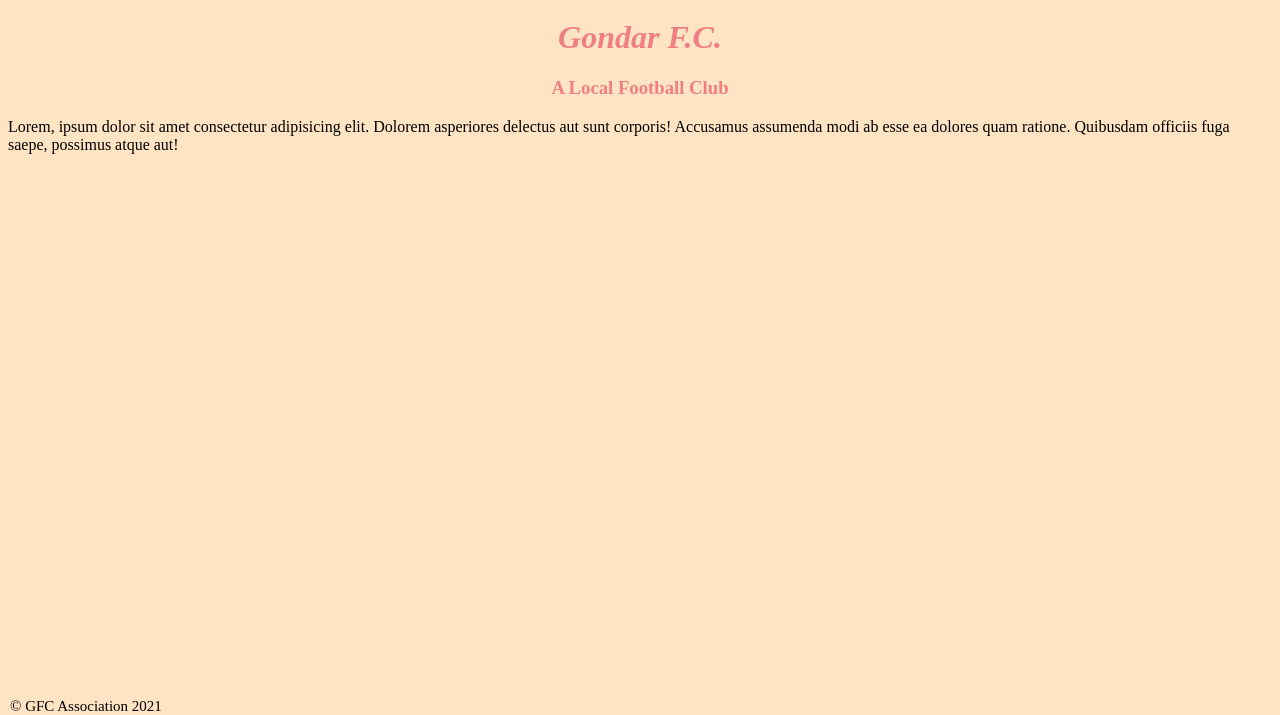
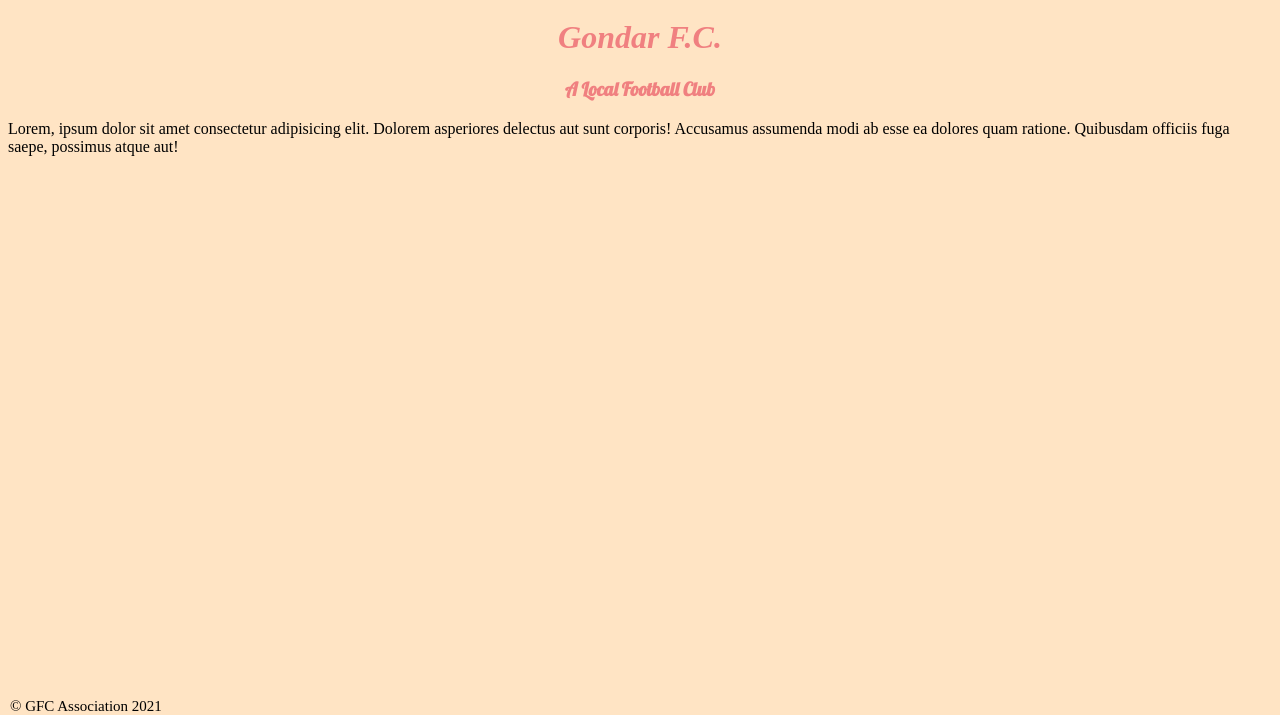
Before and after one commit to nhnajmul17/gfc-web, a plain HTML site: page aboutus.html in a window 1280 px wide. Shown: the part 85-800 px from the top of the page. Drawn offline with Linux system fonts and the light colour scheme.

Commit message:
google font added

```diff
--- a/aboutus.html
+++ b/aboutus.html
@@ -9,6 +9,7 @@
     <script src="https://kit.fontawesome.com/04e80d47a3.js" crossorigin="anonymous"></script>
     <link rel="stylesheet" href="style.css">
     <link rel="icon" type="image/png" href="icon.png">
+    <link href="https://fonts.googleapis.com/css?family=Lobster" rel="stylesheet" type="text/css">
 </head>
 
 <body>
```
Also changed, not shown: login.html (+1 -0 lines), members.html (+1 -0 lines), theclub.html (+1 -0 lines).
